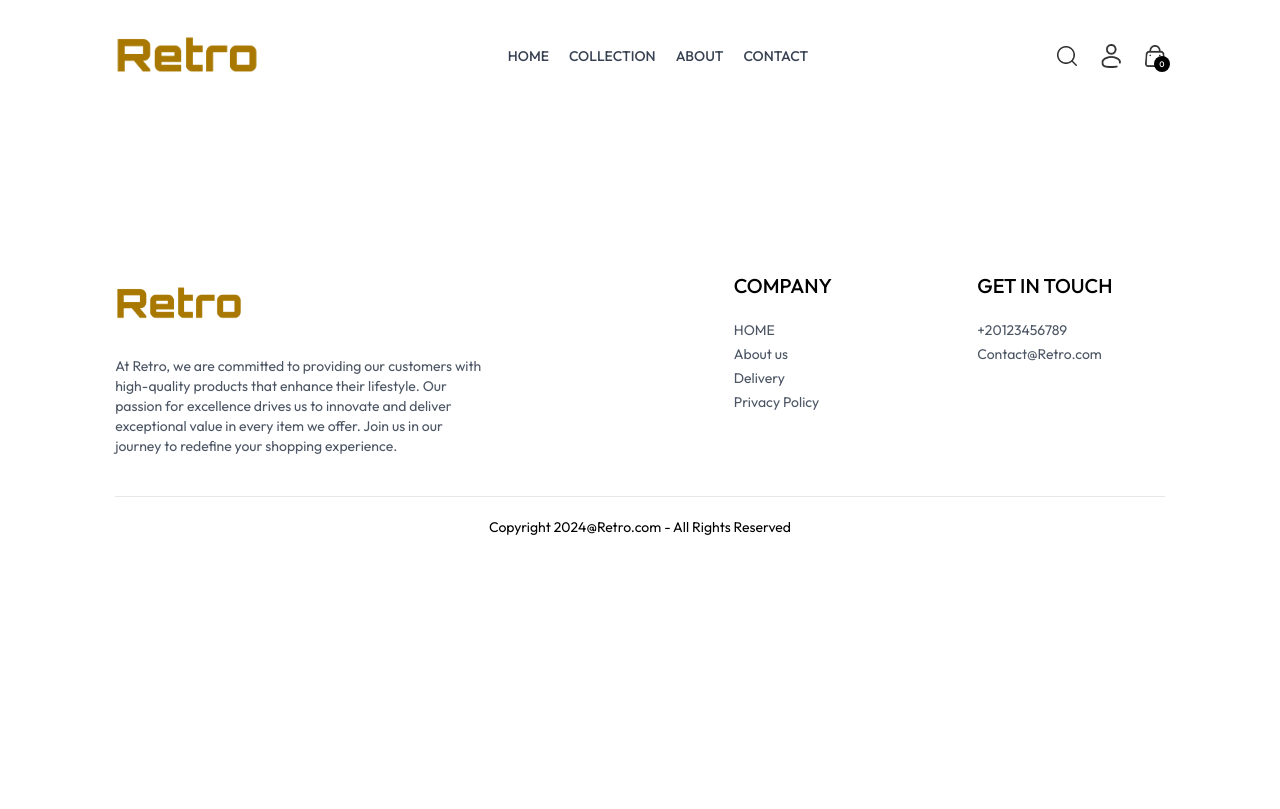
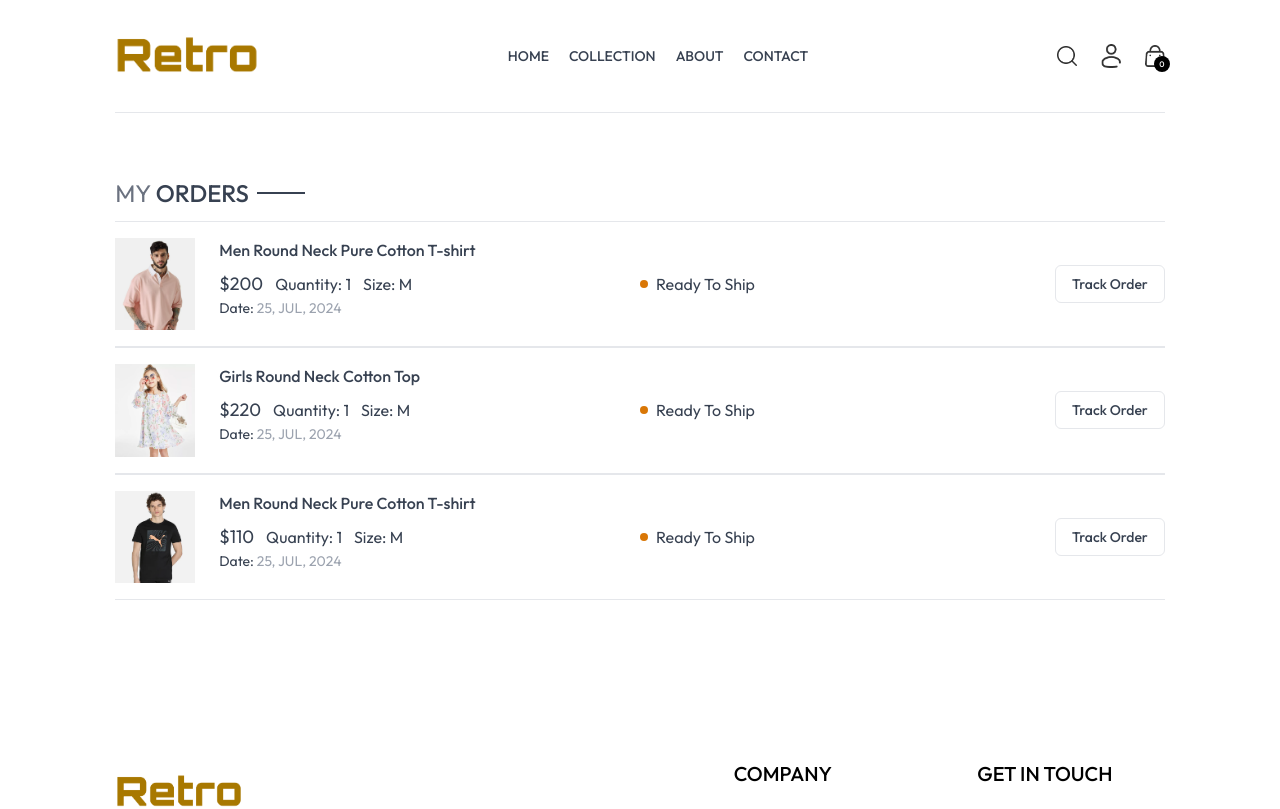
Before and after one commit to Ahmed-Tahan7/Retro-Ecommerce-Website, a React (Vite) app: page /orders in a window 1280 px wide. Shown: the top 809 px of the page. Built offline with nearby package versions, Linux system fonts and the light colour scheme.

Commit message:
Added Orders Page

```diff
--- a/src/pages/Orders.jsx
+++ b/src/pages/Orders.jsx
@@ -1,11 +1,54 @@
-import React from 'react'
+import React, { useContext } from "react";
+import { ShopContext } from "../context/ShopContext";
+import Title from "../components/Title";
 
 const Orders = () => {
+  const { products, currency } = useContext(ShopContext);
+
   return (
-    <div>
+    <div className="border-t pt-16">
+      <div className="text-2xl">
+        <Title text1={"MY"} text2={"ORDERS"} />
+      </div>
 
+      <div>
+        {products.slice(1, 4).map((item, index) => (
+          <div
+            // --------- Unique key for each order item ----------
+            key={index}
+            className="py-4 border-t border-b text-gray-700 flex flex-col md:flex-row md:items-center md:justify-between gap-4 "
+          >
+            <div className="flex items-start gap-6 text-sm">
+              <img className="w-16 sm:w-20" src={item.image[0]} alt="" />
+              <div>
+                <p className="sm:text-base font-medium">{item.name}</p>
+                <div className="flex items-center gap-3 mt-2 text-base text-gray-700">
+                  <p className="text-lg">
+                    {currency}
+                    {item.price}
+                  </p>
+                  <p>Quantity: 1</p>
+                  <p>Size: M</p>
+                </div>
+                <p>
+                  Date: <span className="text-gray-400">25, JUL, 2024</span>
+                </p>
+              </div>
+            </div>
+            <div className="md:w-1/2 flex justify-between">
+              <div className="flex  items-center gap-2">
+                <p className="min-w-2 h-2 rounded-full bg-amber-600"></p>
+                <p className="text-sm md:text-base">Ready To Ship</p>
+              </div>
+              <button className="border px-4 py-2 text-sm font-medium rounded-md">
+                Track Order
+              </button>
+            </div>
+          </div>
+        ))}
+      </div>
     </div>
-  )
-}
+  );
+};
 
-export default Orders
+export default Orders;
```
